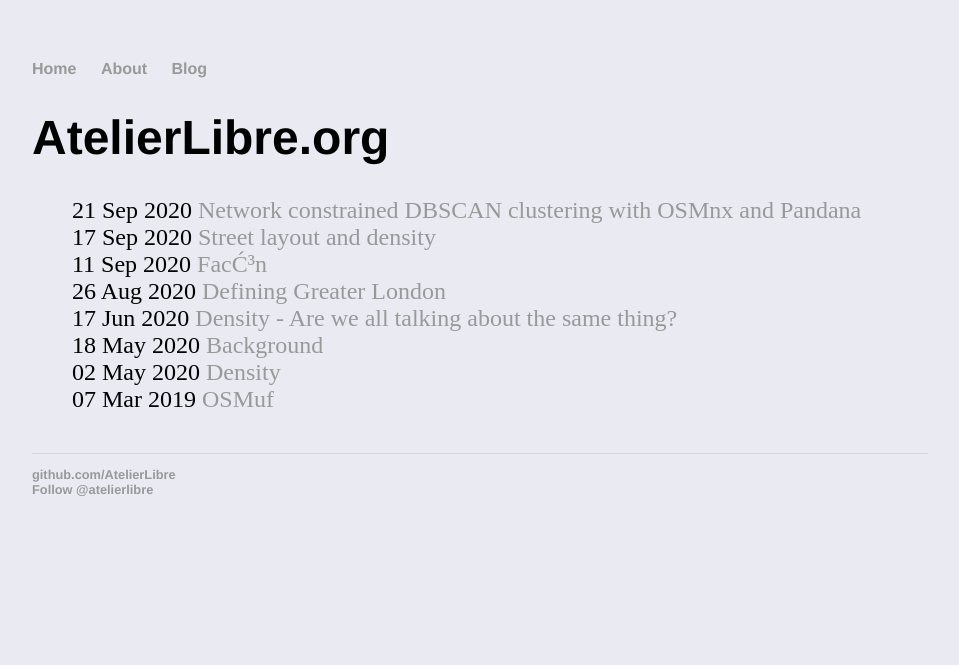
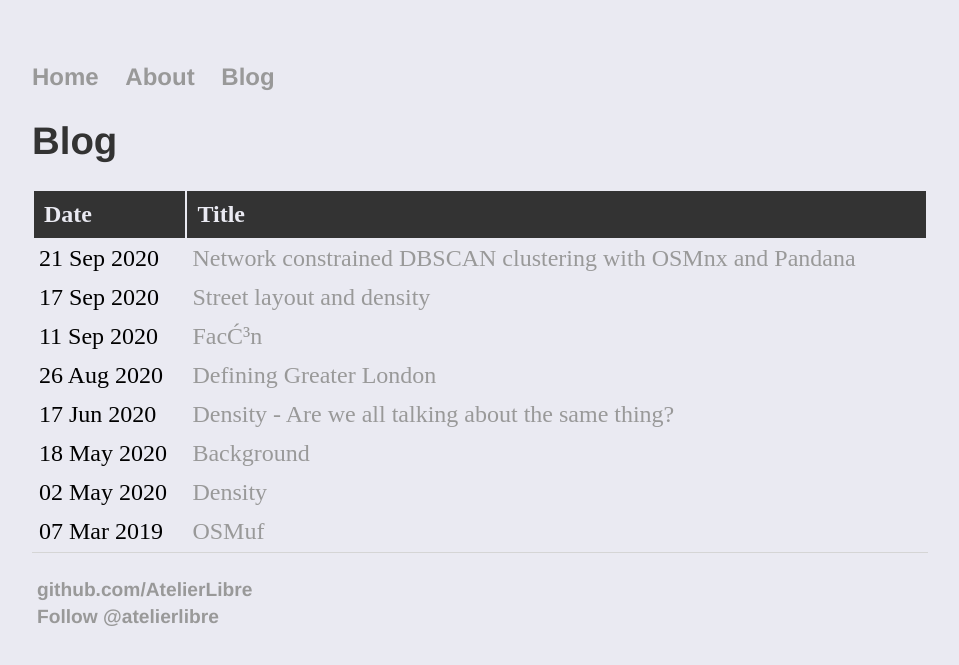
Before and after one commit to AtelierLibre/AtelierLibre.github.io, a Jekyll site: the page built from blog/index.html, in a window 1280 px wide. Shown: the top 665 px of the page, without its empty margins (160-1119 px from the left). Built offline with Jekyll 4.4.1, drawn with Linux system fonts in a browser that asks for light colours; comment, search, counter and statistics services are not loaded.

Commit message:
formatting improvements

```diff
--- a/blog/index.html
+++ b/blog/index.html
@@ -1,11 +1,17 @@
 ---
 layout: default
-title: AtelierLibre.org
+title: Blog
 ---
 	<h1>{{ page.title }}</h1>
-	<ul class="posts">
-
-	  {% for post in site.posts %}
-	    <li><span>{{ post.date | date_to_string }}</span> <a href="{{ post.url }}" title="{{ post.title }}">{{ post.title }}</a></li>
-	  {% endfor %}
-	</ul>
+	<table class="posts">
+		<tr>
+			<th>Date</th>
+			<th>Title</th>
+		</tr>
+		{% for post in site.posts %}
+	    <tr>
+			<td><span>{{ post.date | date_to_string }}</span></td>
+			<td><a href="{{ post.url }}" title="{{ post.title }}">{{ post.title }}</a></td>
+		</tr>
+	  	{% endfor %}
+	</table>
--- a/css/main.css
+++ b/css/main.css
@@ -4,7 +4,7 @@ body {
     margin: 60px auto;
     width: 70%;
     }
-nav ul, footer ul {
+nav ul {
     font-family:'Helvetica', 'Arial', 'Sans-Serif';
     padding: 0px;
     list-style: none;
@@ -22,18 +22,36 @@ a:hover {
     text-decoration: underline;
     }
 h1 {
-    font-size: 3em;
+    font-size: 2.4em;
     font-family:'Helvetica', 'Arial', 'Sans-Serif';
+    color: #333;
     }
 h2 {
-    font-size: 2.5em;
+    font-size: 2.1em;
     font-family:'Helvetica', 'Arial', 'Sans-Serif';
+    color: #333;
     }
 h3 {
-    font-size: 2em;
+    font-size: 1.8em;
     font-family:'Helvetica', 'Arial', 'Sans-Serif';
+    color: #333;
+    }
+h4 {
+    font-size: 1.5em;
+    font-family:'Helvetica', 'Arial', 'Sans-Serif';
+    color: #333;
     }
 p {
+    font-size: 1.5em;
+    line-height: 1.4em;
+    color: #333;
+    }
+ul {
+    font-size: 1.5em;
+    line-height: 1.4em;
+    color: #333;
+    }
+ol {
     font-size: 1.5em;
     line-height: 1.4em;
     color: #333;
@@ -42,18 +60,26 @@ table {
     font-size: 1.5em;
     width: 100%;
     }
+tr:hover {
+    background-color: #f5f5f5;
+    }
 th {
     padding: 10px;
     text-align: left;
     color: #eaeaf2;
     background-color: #333;
 }
+table.posts th {
+    color: none;
+    background-color: none;
+    }
 td {
     padding: 15px;
     border-bottom: 1px solid #333;
     }
-tr:hover {
-    background-color: #f5f5f5;
+table.posts td {
+    padding: 5px;
+    border-bottom: none;
     }
 img {
     width: 100%;
@@ -62,13 +88,9 @@ footer {
     border-top: 1px solid #d5d5d5;
     font-size: .8em;
     }
-footer ul li {
-    margin-right: 20px;
+footer ul {
+    font-family:'Helvetica', 'Arial', 'Sans-Serif';
+    padding: 5px;
+    list-style: none;
+    font-weight: bold;
     }
-ul.posts {
-    margin: 20px auto 40px;
-    font-size: 1.5em;
-    }
-ul.posts li {
-    list-style: none;
-    }
```
Also changed, not shown: _layouts/default.html (+4 -4 lines), _posts/2020-09-11-Facon.md (+2 -7 lines), _posts/2020-09-21-Network_constrained_clustering.md (+1 -2 lines).
